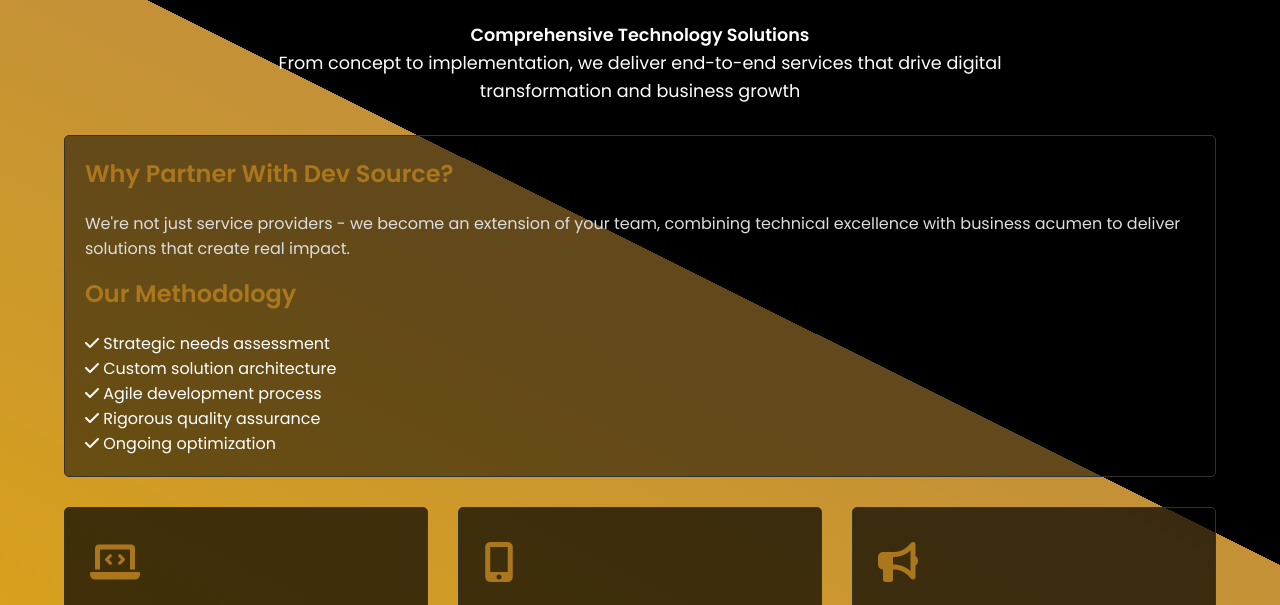
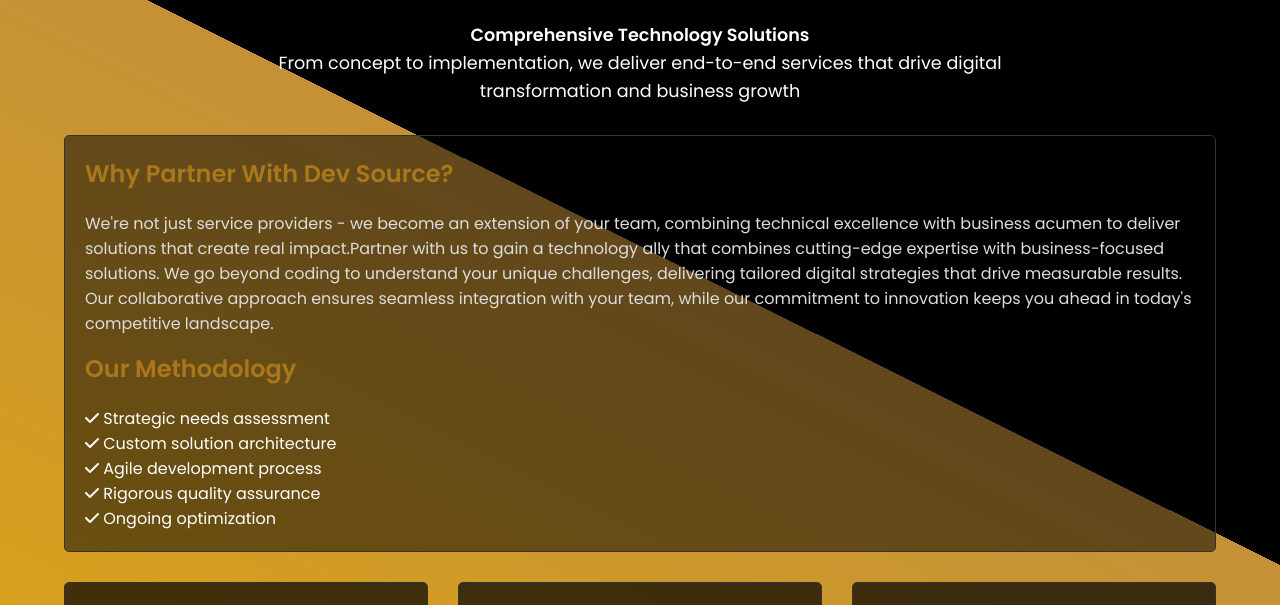
Before and after one commit to SamaAlt/NewDevSource, a plain HTML site: page services.html in a window 1280 px wide. Shown: the part 154-759 px from the top of the page. Drawn offline with Linux system fonts and the light colour scheme.

Commit message:
Our Services Complete

```diff
--- a/services.html
+++ b/services.html
@@ -54,7 +54,7 @@
                 <aside id="sidebar">
                     <div class="dark">
                         <h3>Why Partner With Dev Source?</h3>
-                        <p>We're not just service providers - we become an extension of your team, combining technical excellence with business acumen to deliver solutions that create real impact.</p>
+                        <p>We're not just service providers - we become an extension of your team, combining technical excellence with business acumen to deliver solutions that create real impact.Partner with us to gain a technology ally that combines cutting-edge expertise with business-focused solutions. We go beyond coding to understand your unique challenges, delivering tailored digital strategies that drive measurable results. Our collaborative approach ensures seamless integration with your team, while our commitment to innovation keeps you ahead in today's competitive landscape.</p>
                         <h3>Our Methodology</h3>
                         <ul>
                             <li><i class="fas fa-check"></i> Strategic needs assessment</li>
```
